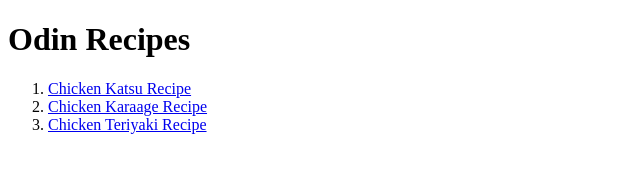
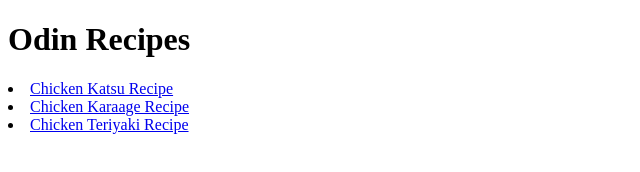
Before and after one commit to kameronjay/odin-recipes, a plain HTML site: page index.html in a window 1280 px wide. Shown: the whole page, without its empty margins (0-640 px from the left). Drawn offline with Linux system fonts and the light colour scheme.

Commit message:
change index.html to unordered list

```diff
--- a/index.html
+++ b/index.html
@@ -6,10 +6,10 @@
 </head>
 <body>
 <h1>Odin Recipes</h1>
-<ol>
+<uo>
 <li><a href="recipes/chickenkatsu.html">Chicken Katsu Recipe</a></li>
 <li><a href="recipes/karaage.html">Chicken Karaage Recipe</a></li>
 <li><a href="recipes/chickenteriyaki.html">Chicken Teriyaki Recipe</a></li>
-</ol>
+</uo>
 </body>
 </html>
```
